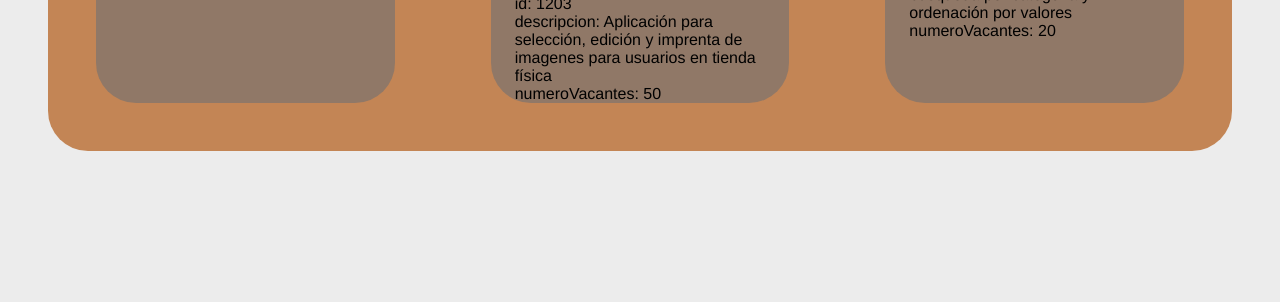
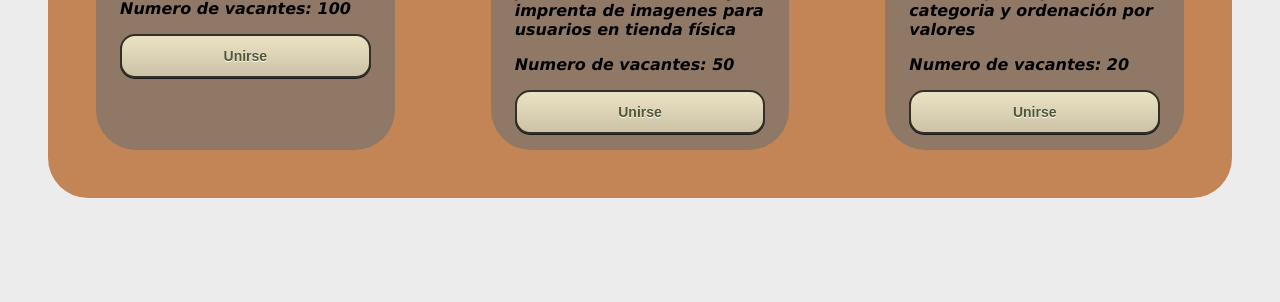
Before and after one commit to JonathanBetPer/CreacionObjetosJS, a plain HTML site: page index.html in a window 1280 px wide. Shown: the part 498-800 px from the top of the page. Drawn offline with Linux system fonts and the light colour scheme.

Commit message:
mejorado

```diff
--- a/script.js
+++ b/script.js
@@ -31,20 +31,28 @@ function showInfo(jsonObj) {
 
   for (var i = 0; i < proyectos.length; i++) {
     const myArticle = document.createElement('article');
+    const div = document.createElement('div');
     const myH2 = document.createElement('h2');
     const myPara1 = document.createElement('p');
     const myPara2 = document.createElement('p');
     const myPara3 = document.createElement('p');
+    const boton = document.createElement('button');
+
+    boton.textContent='Unirse'
 
     myH2.textContent = proyectos[i].nombre;
-    myPara1.textContent = 'id: ' + proyectos[i].id;
-    myPara2.textContent = 'descripcion: ' + proyectos[i].descipcion;
-    myPara3.textContent = 'numeroVacantes: ' + proyectos[i].numeroVacantes;
+    myPara1.textContent = 'ID: ' + proyectos[i].id;
+    myPara2.textContent = 'Descripcion: ' + proyectos[i].descipcion;
+    myPara3.textContent = 'Numero de vacantes: ' + proyectos[i].numeroVacantes;
+
+
+    div.appendChild(myPara1);
+    div.appendChild(myPara2);
+    div.appendChild(myPara3);
+    div.appendChild(boton);
 
     myArticle.appendChild(myH2);
-    myArticle.appendChild(myPara1);
-    myArticle.appendChild(myPara2);
-    myArticle.appendChild(myPara3);
+    myArticle.appendChild(div);
 
     section.appendChild(myArticle);
   }
--- a/style.css
+++ b/style.css
@@ -15,9 +15,39 @@ body {
   margin: 3rem;
 }
 
-h1, h2 {
+section div {
+  font-family: 'Lucida Sans', 'Lucida Sans Regular', 'Lucida Grande', 'Lucida Sans Unicode', Geneva, Verdana, sans-serif;
+  font-style: oblique;
+  font-weight: 800;
+  display: flex;
+  flex-direction: column;
+  gap: 1rem;
+  margin-bottom: 1rem;
 
 }
+
+section div button{
+  box-shadow: 0px 1px 0px 0px #1c1b18;
+	background:linear-gradient(to bottom, #eae0c2 5%, #ccc2a6 100%);
+	background-color:#eae0c2;
+	border-radius:15px;
+	border:2px solid #333029;
+	display:inline-block;
+	cursor:pointer;
+	color:#505739;
+	font-family:Arial;
+	font-size:14px;
+	font-weight:bold;
+	padding:12px 16px;
+	text-decoration:none;
+	text-shadow:0px 1px 0px #ffffff;
+}
+
+section div button:hover {
+	background:linear-gradient(to bottom, #ccc2a6 5%, #eae0c2 100%);
+	background-color:#ccc2a6;
+}
+
 
 /* header styles */
 
@@ -37,7 +67,6 @@ header p {
 section{
   display: flex;
   flex-direction: row;
-  flex-flow: row;
 }
 
 section article {
@@ -57,7 +86,7 @@ section ul {
 }
 
 h2 {
-  font-size: 2.5rem;
+  font-size: 2rem;
   letter-spacing: -5px;
   margin-bottom: 10px;
 }
```
